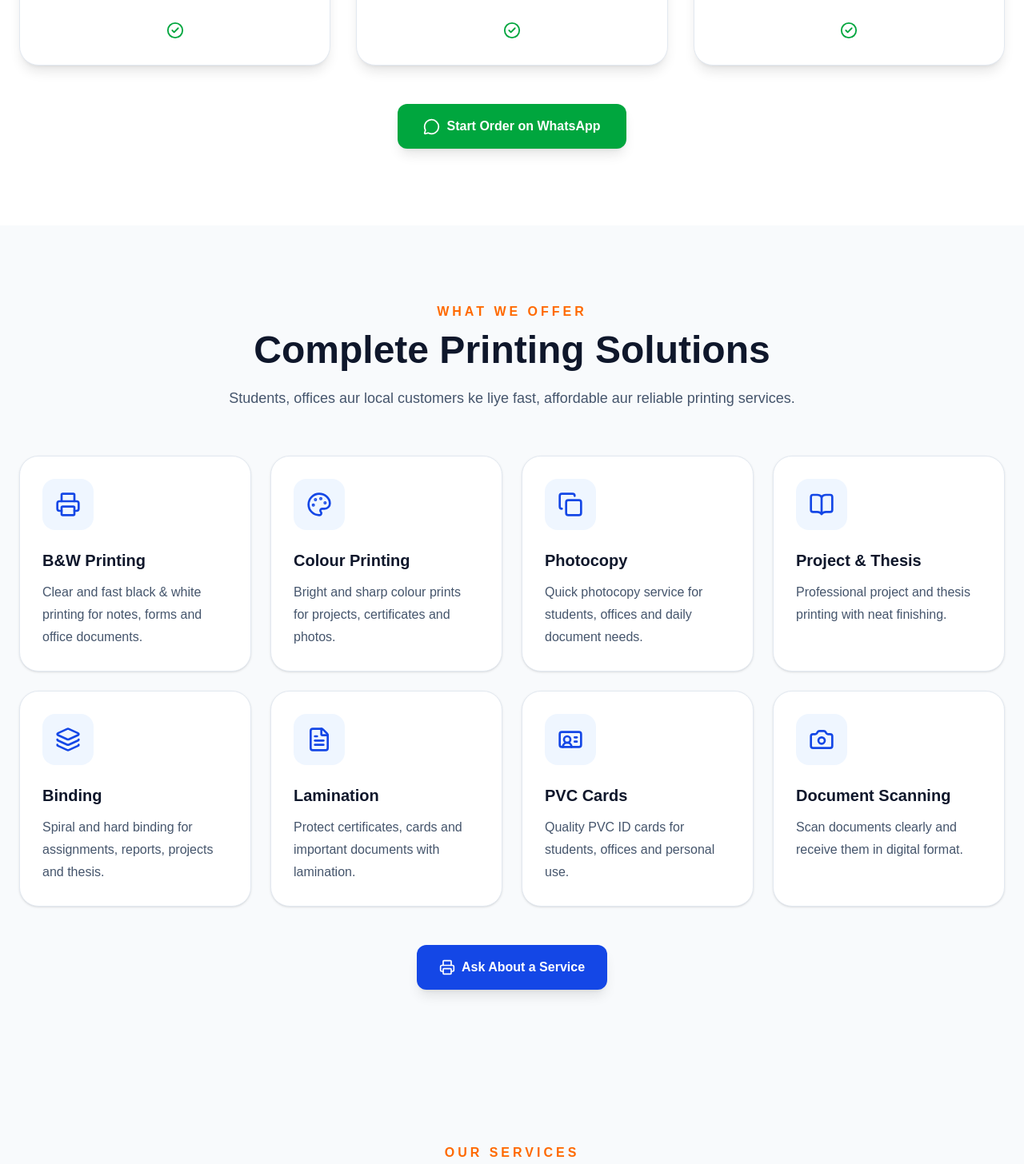
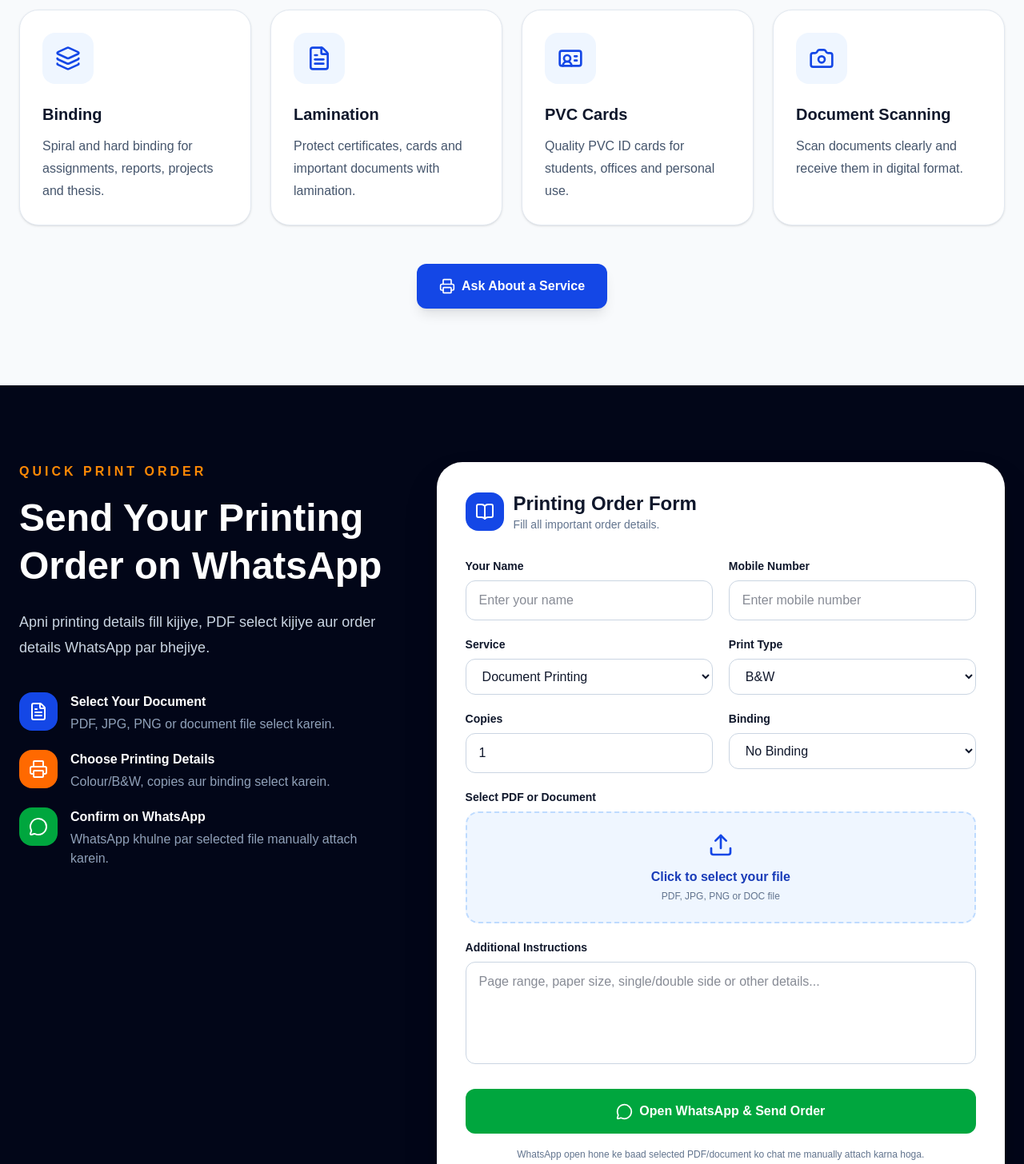
Before and after one commit to hj767818-wq/harsh-photo-state, a Next.js app: page / in a window 1280 px wide. Shown: the part 1720-3176 px from the top of the page at 80% size. Built offline with nearby package versions, Linux system fonts and the light colour scheme.

Commit message:
Create clean homepage V2

```diff
--- a/app/page.tsx
+++ b/app/page.tsx
@@ -2,15 +2,10 @@ import AOSProvider from "../components/AOSProvider";
 import Navbar from "../components/Navbar";
 import Hero from "../components/Hero";
 import StatsCounter from "../components/StatsCounter";
-import HowToOrder from "../components/HowToOrder";
 import Services from "../components/Services";
-import PhotoPrinting from "../components/PhotoPrinting";
 import PrintOrder from "../components/PrintOrder";
 import PriceList from "../components/PriceList";
-import StudentCorner from "../components/StudentCorner";
 import Gallery from "../components/Gallery";
-import About from "../components/About";
-import WhyChooseUs from "../components/WhyChooseUs";
 import Reviews from "../components/Reviews";
 import FAQ from "../components/FAQ";
 import Contact from "../components/Contact";
@@ -24,22 +19,31 @@ export default function Home() {
       <AOSProvider />
 
       <Navbar />
+
+      <main>
         <Hero />
+
         <StatsCounter />
-      <HowToOrder />
+
         <Services />
-      <PhotoPrinting />
+
         <PrintOrder />
+
         <PriceList />
-      <StudentCorner />
+
         <Gallery />
-      <About />
-      <WhyChooseUs />
+
         <Reviews />
+
         <FAQ />
+
         <Contact />
+
         <Map />
+      </main>
+
       <Footer />
+
       <WhatsAppButton />
     </>
   );
```
Lines whose indentation alone changed are shown as unchanged.
